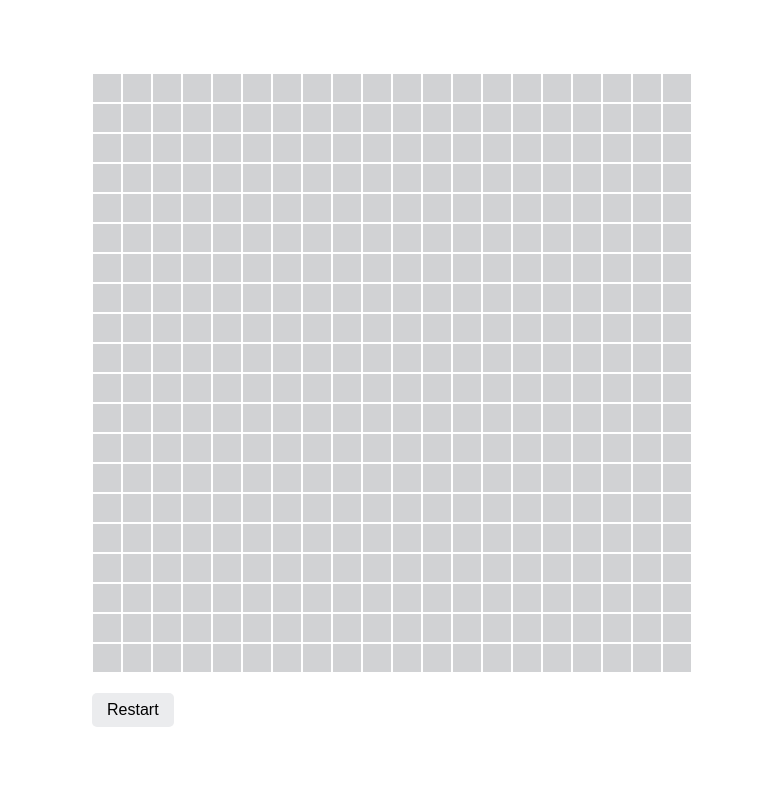
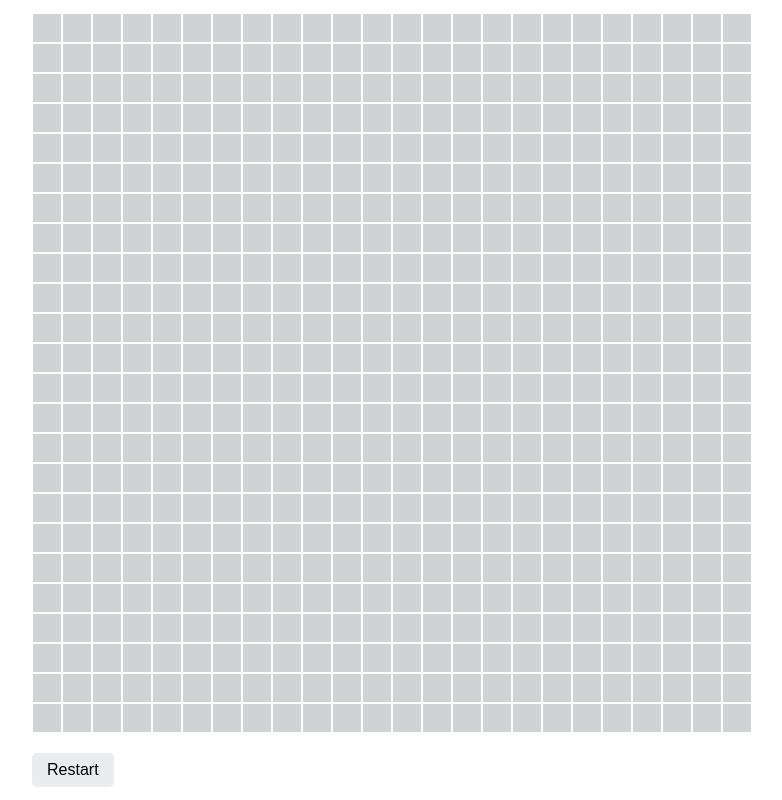
Before and after one commit to tabby456/cool-minesweeper, a plain HTML site: page index.html in a window 1280 px wide. Both pictures are taken after a click on the button "Restart". Shown: the whole page, without its empty margins (248-1030 px from the left). Drawn offline with Linux system fonts and the light colour scheme.

Commit message:
Changed the default settings to the ones in the hard mode of Google's version of this game

```diff
--- a/index.html
+++ b/index.html
@@ -43,7 +43,7 @@ function clearMap(){
     map = {};
 }
 
-function populateMap(width = 20, height = 20, mines = 100){
+function populateMap(width = 24, height = 24, mines = 99){
     clearMap();
 
     // Premature checks
```
